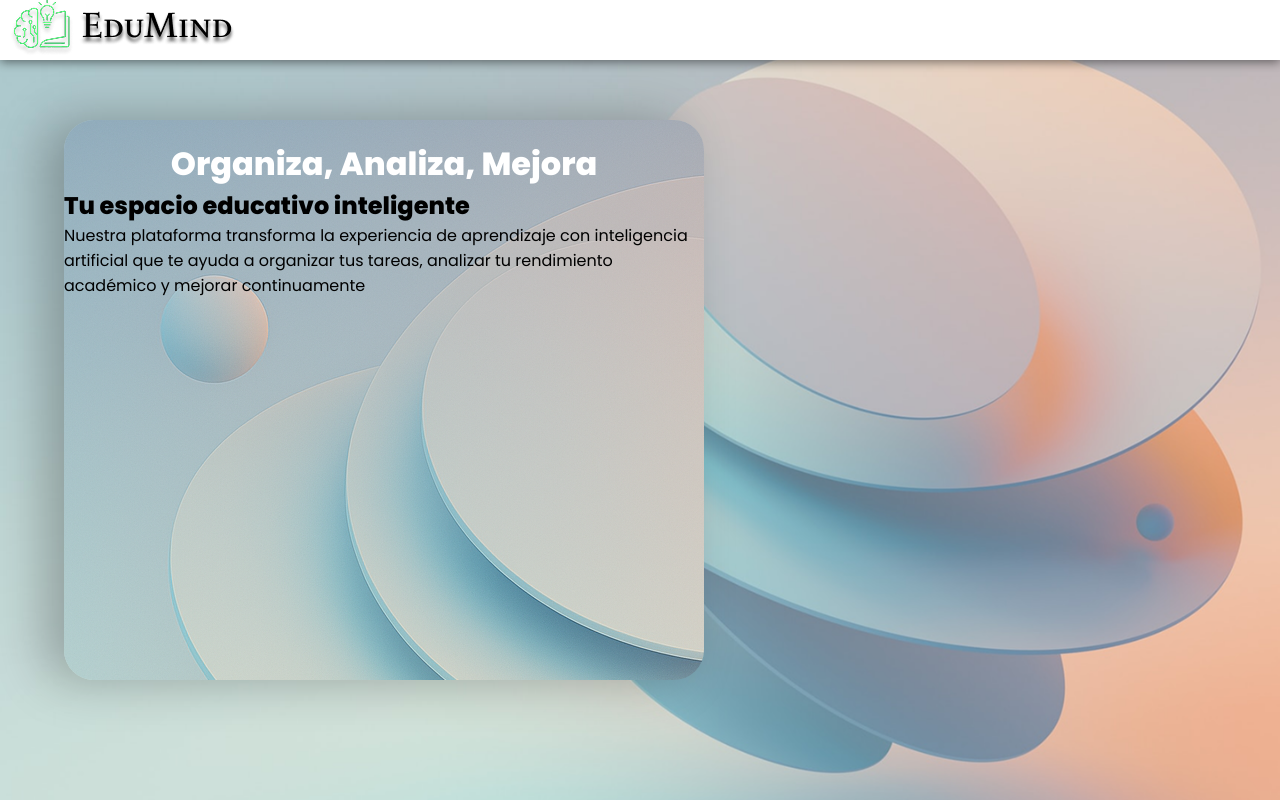
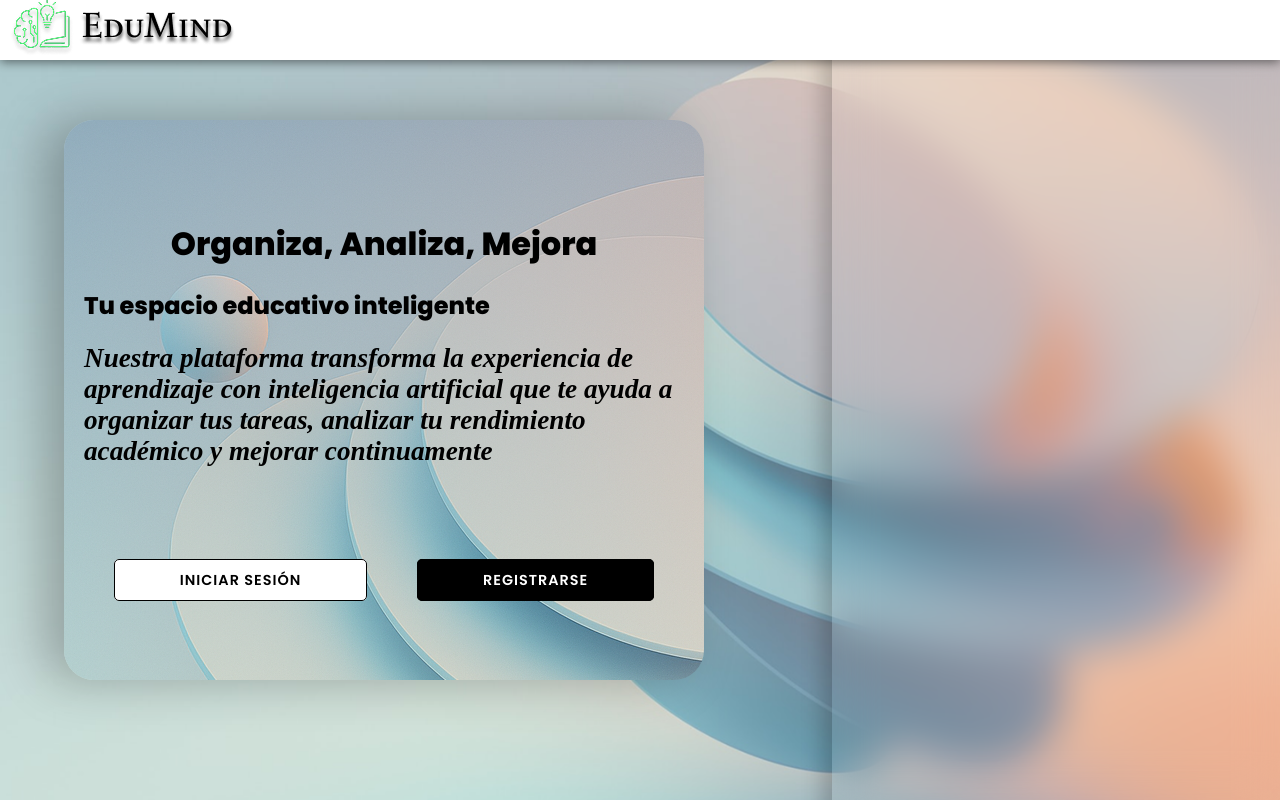
Before and after one commit to Edelweisk/PaginaWeb, a PHP site: page /Login.html in a window 1280 px wide. Run offline with PHP 8.4, Linux system fonts and the light colour scheme.

Commit message:
Mejoras.

```diff
--- a/Css/FondoLogin.css
+++ b/Css/FondoLogin.css
@@ -36,27 +36,30 @@ nav .nav-contenido {
     align-items: center;
 }
 
-nav .nav-items {
+.nav-items {
+    margin-top: 100px;
     display: flex;
-    gap: 30px;
     align-items: center;
     text-transform: uppercase;
+    justify-content: space-evenly;
 }
 
 .nav-item {
     font-weight: 600;
     letter-spacing: 1px;
     font-size: 0.9rem;
-    position: relative;
-    padding: 8px 14px;
+    padding: 10px 65px;
     border-radius: 5px;
     transition: transform 0.3s ease, background-color 0.3s ease;
     text-decoration: none;
+
+
 }
 
 .iniciar {
     background-color: white;
     color: black;
+    border: solid 1px black;
 }
 
 .iniciar:hover {
@@ -68,6 +71,7 @@ nav .nav-items {
 .registrar {
     background-color: black;
     color: white;
+        border: solid 1px black;
 }
 
 .registrar:hover {
--- a/Css/Informacion.css
+++ b/Css/Informacion.css
@@ -8,7 +8,6 @@
     background: rgba(255, 255, 255, 0.02);
     backdrop-filter: blur(20px);
     -webkit-backdrop-filter: blur(20px);
-
     z-index: 10;
     box-shadow: -20px 0 50px rgba(0, 0, 0, 0.26);
     background-image: linear-gradient(rgba(65, 72, 147, 0.242), rgba(175, 176, 206, 0.133)),
@@ -18,7 +17,24 @@
 
 .Texto1 {
     font-size: 2rem;
-    color: #ffffff;
+    color: #000000;
     text-align: center;
+    margin-top: 100px;
+}
+
+.Texto2 {
+    font-size: 1.5rem;
+    color: #000000;
+    margin: 10px 20px;
     margin-top: 20px;
 }
+
+.Texto3{
+    font-size: 1.7rem;
+    font-style: italic;
+    color: black;
+    margin: 10px 20px;
+    margin-top: 20px;
+    font-family: serif;
+
+}
--- a/Css/Login.css
+++ b/Css/Login.css
@@ -1,5 +1,6 @@
 /* CONTENEDOR LATERAL  */
 .Contenedor {
+    margin-top: 30px;
     position: fixed;
     top: 0;
     right: 0;
@@ -20,20 +21,18 @@
     width: 90%;
     max-width: 420px;
     padding: 40px;
-    background: rgba(255, 255, 255, 0.08);
+    background: rgba(255, 255, 255, 0.658);
     border-radius: 20px;
     box-shadow: 0 12px 30px rgba(0, 0, 0, 0.25);
-    backdrop-filter: blur(25px);
-    -webkit-backdrop-filter: blur(25px);
     text-align: center;
     animation: Aparicion 0.6s ease-out forwards;
-    border: 1px solid rgba(255, 255, 255, 0.1);
+    border: 1px solid rgba(0, 0, 0, 0.1);
 }
 
 /* TÍTULOS */
 .Login h2, .Registro h2 {
     margin-bottom: 25px;
-    color: #ffffff;
+    color: #000000;
     font-size: 28px;
     letter-spacing: 1px;
     font-weight: 600;
@@ -54,11 +53,11 @@ input[type="email"],
 input[type="password"] {
     background-color: rgb(255, 255, 255);
     color: #000000;
-    border: 1px solid rgb(255, 255, 255);
+    border: 1px solid rgba(0, 0, 0, 0.266);
 }
 
 input::placeholder {
-    color: #aaaaaa;
+    color: #000000;
 }
 
 input:focus {
@@ -100,10 +99,10 @@ p {
 .Genero label {
     flex: 1;
     padding: 12px 15px;
-    border: 1px solid rgba(255, 255, 255, 0.2);
+    border: 1px solid rgba(0, 0, 0, 0.444);
     border-radius: 10px;
-    background-color: rgba(255, 255, 255, 0.05);
-    color: #ffffff;
+    background-color: rgba(255, 255, 255, 0.266);
+    color: #000000;
     font-size: 16px;
     transition: all 0.3s ease;
     text-align: center;
@@ -140,7 +139,6 @@ p {
     padding: 10px 15px;
 }
 
-/* RESPONSIVE BÁSICO */
 @media screen and (max-width: 768px) {
     .Contenedor {
         width: 100vw;
@@ -160,3 +158,29 @@ p {
         padding: 0 20px;
     }
 }
+
+@Keyframes Aparicion {
+    0% {
+        opacity: 0;
+        transform: translateY(-20px);
+    }
+    100% {
+        opacity: 1;
+        transform: translateY(0);
+    }
+}
+
+@keyframes Salida {
+    0% {
+        opacity: 1;
+        transform: translateY(0);
+    }
+    100% {
+        opacity: 0;
+        transform: translateY(20px);
+    }
+}
+
+.salida {
+    animation: Salida 0.4s forwards;
+}
--- a/Login.html
+++ b/Login.html
@@ -7,16 +7,28 @@
     <meta name="viewport" content="width=device-width, initial-scale=1.0">
     <title>Login y Registro</title>
     <link rel="stylesheet" href="Css/FondoLogin.css">
-    <link rel="stylesheet" href="Css/Responsivo.css">
     <link href="https://fonts.googleapis.com/css2?family=Poppins:wght@400;600;800&display=swap" rel="stylesheet">
     <link rel="stylesheet" href="Css/Informacion.css">
+    <link rel="stylesheet" href="Css/Login.css">
+
 </head>
 <body>
 
 <nav class="nav">
     <div class="nav-contenido">
         <h1 class="Logo"><img src="Css/Imagenes/Logo EduMind.png" alt=""></h1>
-        <div class="nav-items">
+    </div>
+</nav>
+
+
+
+
+<div class="Informacion">
+    <h1 class="Texto1">Organiza, Analiza, Mejora</h1>
+    <h2 class="Texto2">Tu espacio educativo inteligente</h2>
+    <h3 class="Texto3">Nuestra plataforma transforma la experiencia de aprendizaje con inteligencia artificial que te ayuda a organizar tus tareas,
+        analizar tu rendimiento académico y mejorar continuamente</h3>
+            <div class="nav-items">
             <div class="IniciarSesion">
                 <a href="#login" class="nav-item iniciar" id="Mov" onclick="MostrarForm('login')">Iniciar Sesión</a>
             </div>
@@ -24,35 +36,48 @@
                 <a href="#registro" class="nav-item registrar" id="Mov2" onclick="MostrarForm('registro')">Registrarse</a>
             </div>
         </div>
-    </div>
-</nav>
+</div>
 
 
+<div class="Contenedor">
+<div id="from-login" style="display: none;" class="Login">
+    <h2>Iniciar Sesión</h2>
+    <form method="POST" action="">
+        <input type="text" name="User" placeholder="Usuario" required>
+        <input type="email" name="Email" placeholder="Correo Electrónico" required>
+        <input type="password" name="Contraseña" placeholder="Contraseña" required>
+        <button type="submit" name="login">Iniciar Sesión</button>
+    </form>
+    </div>
 
-<?php if (!empty($mensaje)) : ?>
-    <div class="mensaje">
-        <p><?php echo htmlspecialchars($mensaje); ?></p>
-    </div>
-<?php endif; ?>
+    <!-- Registro -->
+<div id="from-registro" style="display: none;" class="Registro">
+    <h2>Registrarse</h2>
+    <form method="POST" action="">
+        <input type="text" name="Name" placeholder="Nombre" required>
+        <input type="text" name="LastName" placeholder="Apellido" required>
 
-<div class="Informacion">
+        <div class="Genero">
+            <label>
+                <input href="#Male" type="radio" name="Gender" value="Male" required>
+                <span>Masculino</span>
+            </label>
+            <label>
+                <input href="#Female" type="radio" name="Gender" value="Female" required>
+                <span>Femenino</span>
+            </label>
+        </div>
 
-    <h1 class="Texto1">Organiza, Analiza, Mejora</h1>
-    <h2 class="Texto2">Tu espacio educativo inteligente</h2>
-    </p class= "Texto3">Nuestra plataforma transforma la experiencia de aprendizaje con inteligencia artificial que te ayuda a organizar tus tareas,
-        analizar tu rendimiento académico y mejorar continuamente</p>
-
+        <input type="text" name="User" placeholder="Nombre de Usuario" required>
+        <input type="email" name="Email" placeholder="Correo Electrónico" required>
+        <input type="password" name="Contraseña" placeholder="Contraseña" required>
+        <button type="submit" name="register">Registrarse</button>
+    </form>
 </div>
 
 
 
-
-
-
-
-<script src="JS/Funcionamiento.js"></script>
-
-
+<SCRipt src="JS/Funcionamiento.js"></SCRipt>
 
 </body>
 </html>
```
Also changed, not shown: Conexion.txt (+38 -0 lines), JS/Funcionamiento.js (+18 -15 lines).
